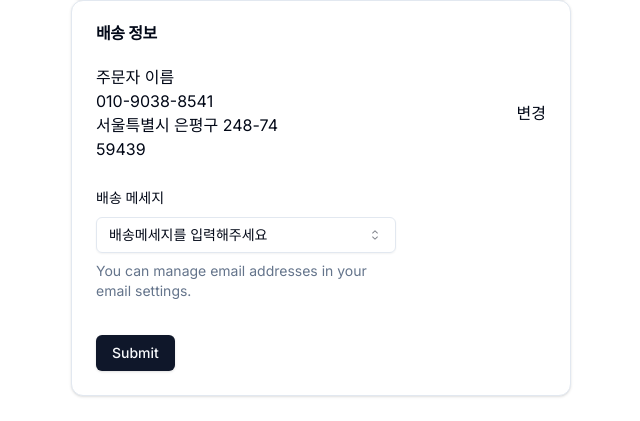
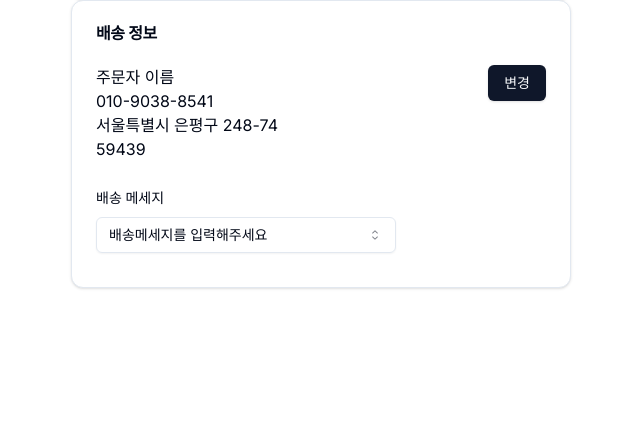
Before and after one commit to hyewon0615/dev-camp, a Next.js app: page / in a window 1280 px wide. Shown: the part 486-907 px from the top of the page, without its empty margins (319-959 px from the left). After the commit the page ends 870 px from the top, so only its background shows below. Built offline with nearby package versions, Linux system fonts and the light colour scheme.

Commit message:
[update]배송 메세지 셀렉트 정리

```diff
--- a/app/components/address.tsx
+++ b/app/components/address.tsx
@@ -43,6 +43,7 @@ export default function Address() {
   return (
     <div className="">
       <Card className="w-[500px]">
+        <Form {...form}>
           <CardHeader>
             <CardTitle>배송 정보</CardTitle>
             {/* <CardDescription>Card Description</CardDescription> */}
@@ -55,11 +56,10 @@ export default function Address() {
                 <p>서울특별시 은평구 248-74</p>
                 <p>59439</p>
               </div>
-            <button>변경</button>
+              <Button>변경</Button>
             </div>
           </CardContent>
           <CardFooter>
-          <Form {...form}>
             <form className="w-2/3 space-y-6">
               <FormField
                 control={form.control}
@@ -91,18 +91,14 @@ export default function Address() {
                         </SelectItem>
                       </SelectContent>
                     </Select>
-                    <FormDescription>
-                      You can manage email addresses in your{" "}
-                      <Link href="/examples/forms">email settings</Link>.
-                    </FormDescription>
+
                     <FormMessage />
                   </FormItem>
                 )}
               />
-              <Button type="submit">Submit</Button>
             </form>
+          </CardFooter>{" "}
         </Form>
-        </CardFooter>
       </Card>
     </div>
   );
```
Lines whose indentation alone changed are shown as unchanged.
